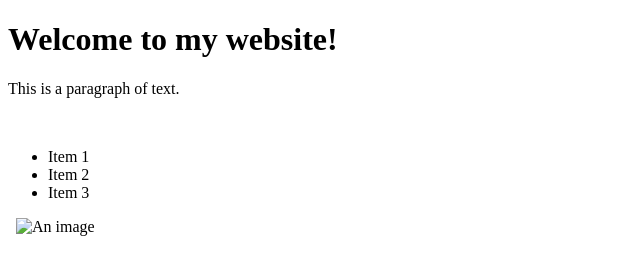
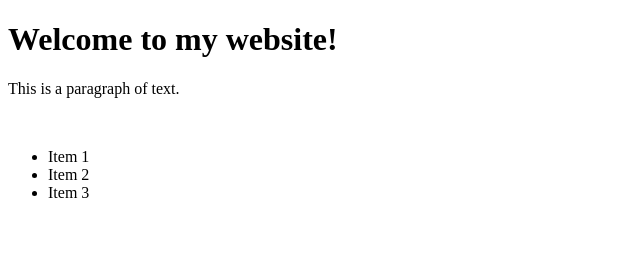
Before and after one commit to Mayur-Mhatre/fndhconstructions, a plain HTML site: page index.html in a window 1280 px wide. Shown: the whole page, without its empty margins (0-640 px from the left). Drawn offline with Linux system fonts and the light colour scheme.

Commit message:
Update index.html

```diff
--- a/index.html
+++ b/index.html
@@ -12,7 +12,5 @@
     <li>Item 2</li>
     <li>Item 3</li>
   </ul>
-
-  <img src="image.jpg" alt="An image">
 </body>
 </html>
```
